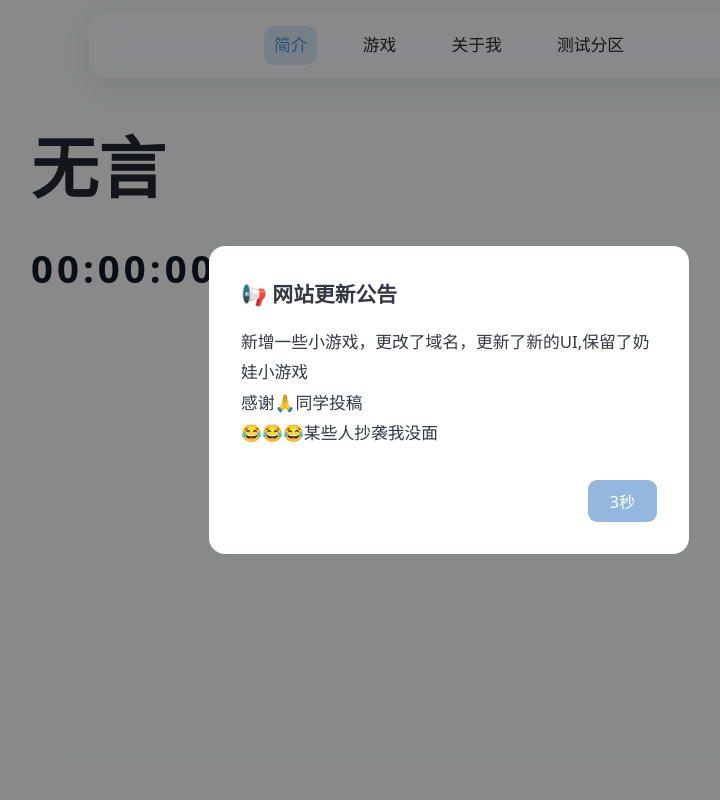
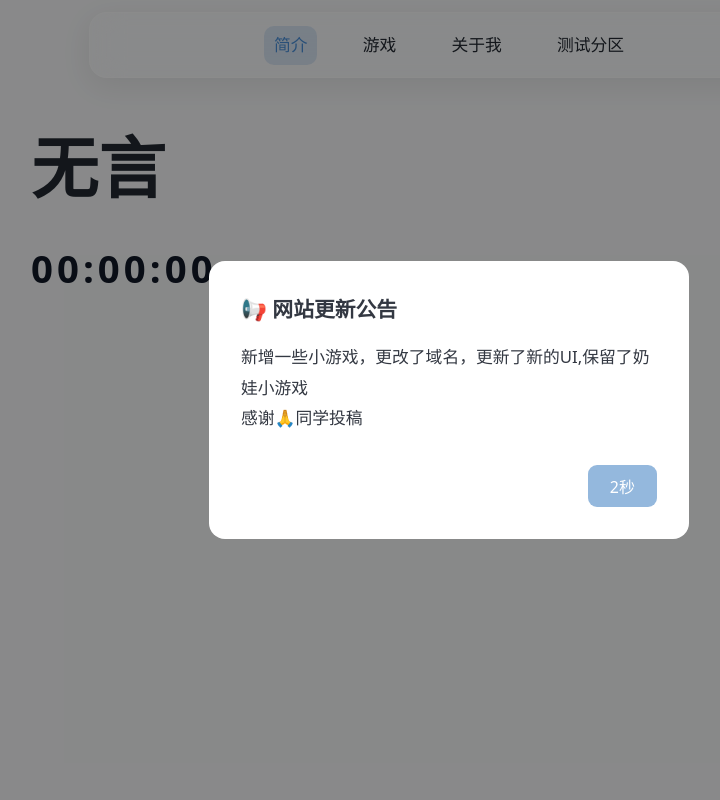
Before and after one commit to goutoudadui/goutoudadui.github.io, a plain HTML site: page index.html in a window 1280 px wide. Shown: the top 800 px of the page, without its empty margins (191-911 px from the left). Drawn offline with Linux system fonts and the light colour scheme.

Commit message:
更新 index.html

```diff
--- a/index.html
+++ b/index.html
@@ -384,10 +384,10 @@
         <div class="announce-content">
             新增一些小游戏，更改了域名，更新了新的UI,保留了奶娃小游戏<br>
             感谢🙏同学投稿<br>
-            😂😂😂某些人抄袭我没面
+
         </div>
         <div class="announce-footer">
-            <button class="announce-btn" id="announceBtn" disabled>3秒</button>
+            <button class="announce-btn" id="announceBtn" disabled>2秒</button>
         </div>
     </div>
 </div>
```
